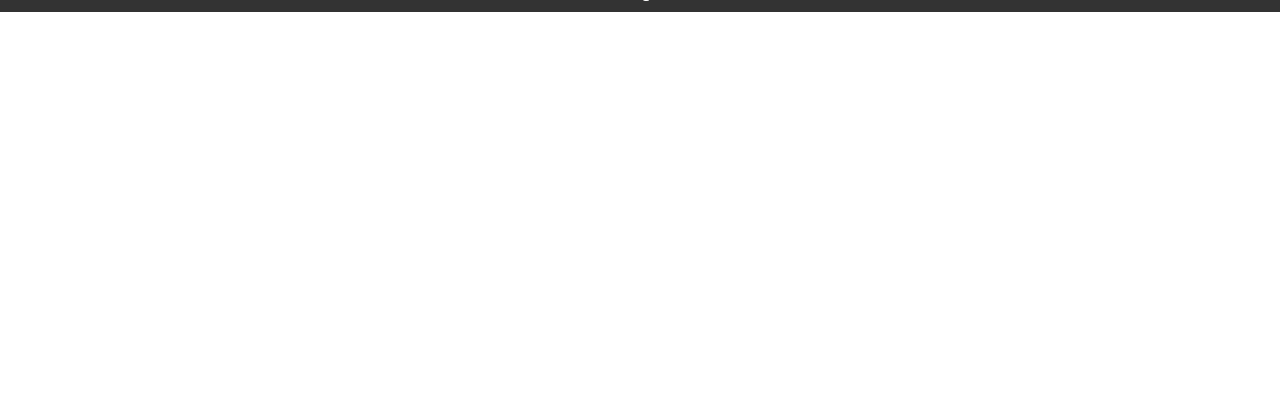
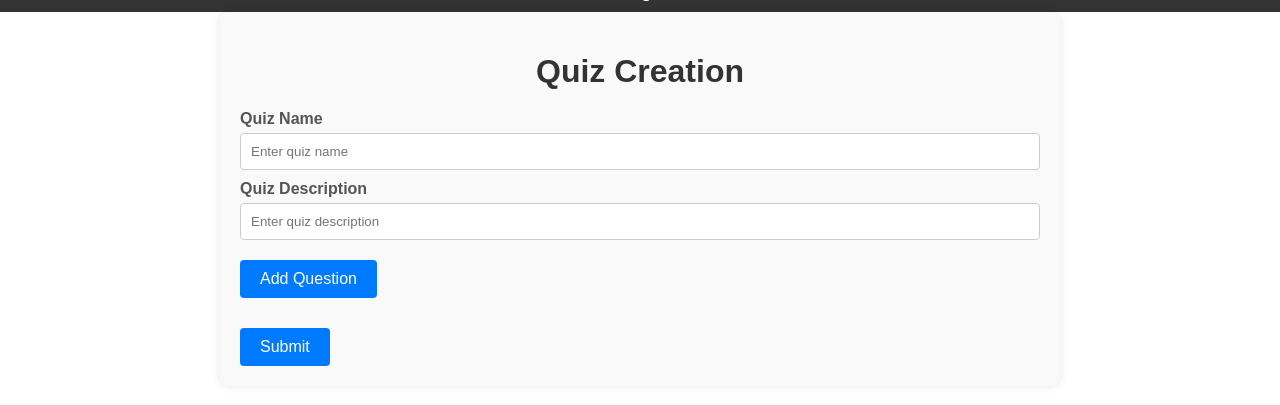
Before and after one commit to yojobama/school-computer-science-web-project, a Flask app: page /create in a window 1280 px wide. Shown: the part 36-441 px from the top of the page. Run offline with Flask 2, Linux system fonts and the light colour scheme.

Commit message:
adding basic quiz adding functunality

```diff
--- a/FlaskWebProject1/FlaskWebProject1/app.py
+++ b/FlaskWebProject1/FlaskWebProject1/app.py
@@ -19,10 +19,24 @@ def login_required(f):
 @app.route("/create", methods=["GET", "POST"])
 def create():
     if request.method == "POST":
-        pass
-        # TODO: Implement this
+        data = request.get_json()
+        quiz_name = data.get('name')
+        quiz_description = data.get('description')
+        questions = data.get('questions')
+
+        # Process the quiz data (e.g., save to a database or file)
+        # For demonstration, we'll just print the data
+        print(f"Quiz Name: {quiz_name}")
+        print(f"Quiz Description: {quiz_description}")
+        print("Questions:")
+        for question in questions:
+            print(f"  Question: {question['question']}")
+            print(f"  Options: {', '.join(question['options'])}")
+
+        return jsonify({"message": "Quiz created successfully!"}), 200
     else:
         return render_template("quizCreation.html")
+
 
 @app.route("/login", methods=['GET', 'POST'])
 def login():
--- a/FlaskWebProject1/FlaskWebProject1/static/quizCreation.css
+++ b/FlaskWebProject1/FlaskWebProject1/static/quizCreation.css
@@ -0,0 +1,80 @@
+/* Container styling */
+.container {
+    max-width: 800px;
+    margin: 0 auto;
+    padding: 20px;
+    background-color: #f9f9f9;
+    border-radius: 8px;
+    box-shadow: 0 0 10px rgba(0, 0, 0, 0.1);
+}
+
+/* Header styling */
+h1 {
+    text-align: center;
+    margin-bottom: 20px;
+    color: #333;
+}
+
+/* Form group styling */
+.form-group {
+    margin-bottom: 20px;
+}
+
+/* Label styling */
+label {
+    display: block;
+    margin-bottom: 5px;
+    font-weight: bold;
+    color: #555;
+}
+
+/* Input and textarea styling */
+input[type="text"],
+textarea {
+    width: 100%;
+    padding: 10px;
+    margin-bottom: 10px;
+    border: 1px solid #ccc;
+    border-radius: 4px;
+    box-sizing: border-box;
+}
+
+/* Button styling */
+button {
+    display: inline-block;
+    padding: 10px 20px;
+    margin-top: 10px;
+    border: none;
+    border-radius: 4px;
+    background-color: #007bff;
+    color: #fff;
+    cursor: pointer;
+    font-size: 16px;
+}
+
+    button:hover {
+        background-color: #0056b3;
+    }
+
+/* Question list styling */
+#questionList {
+    list-style-type: none;
+    padding: 0;
+}
+
+    #questionList li {
+        padding: 10px;
+        margin-bottom: 5px;
+        background-color: #e9ecef;
+        border-radius: 4px;
+    }
+
+/* Question form styling */
+#questionForm {
+    display: none;
+    margin-top: 20px;
+    padding: 20px;
+    background-color: #f1f1f1;
+    border-radius: 8px;
+    box-shadow: 0 0 10px rgba(0, 0, 0, 0.1);
+}
--- a/FlaskWebProject1/FlaskWebProject1/static/quizCreation.js
+++ b/FlaskWebProject1/FlaskWebProject1/static/quizCreation.js
@@ -0,0 +1,72 @@
+let questions = [];
+
+class Question {
+    constructor(question, options) {
+        this.question = question;
+        this.options = options;
+    }
+}
+
+function openQuestionForm() {
+    console.log("openQuestionForm called");
+    document.getElementById("question").value = "";
+    document.getElementById("options").value = "";
+    document.getElementById("questionForm").style.display = "block";
+}
+
+function closeQuestionForm(event) {
+    event.preventDefault();
+    questions.push(new Question(document.getElementById("question").value, document.getElementById("options").value.split("\n")));
+    document.getElementById("questionForm").style.display = "none";
+    updateQuestions();
+}
+
+function submitQuestions(event) {
+    event.preventDefault();
+    const quizName = document.getElementById("quizName").value;
+    const quizDescription = document.getElementById("quizDescription").value;
+    const quizData = {
+        name: quizName,
+        description: quizDescription,
+        questions: questions
+    };
+
+    fetch('/create', {
+        method: 'POST',
+        headers: {
+            'Content-Type': 'application/json'
+        },
+        body: JSON.stringify(quizData)
+    })
+        .then(response => {
+            if (!response.ok) {
+                return response.json().then(errorData => {
+                    throw new Error(`Error ${response.status}: ${errorData.message}`);
+                });
+            }
+            return response.json();
+        })
+        .then(data => {
+            console.log('Success:', data);
+            alert('Quiz submitted successfully!');
+        })
+        .catch((error) => {
+            console.error('Error:', error);
+            alert('Error submitting quiz.');
+        });
+}
+
+function updateQuestions() {
+    let questionList = document.getElementById("questionList");
+    questionList.innerHTML = "";
+    for (let i = 0; i < questions.length; i++) {
+        let listItem = document.createElement("li");
+        listItem.innerHTML = questions[i].question;
+        questionList.appendChild(listItem);
+    }
+}
+
+document.addEventListener('DOMContentLoaded', function () {
+    document.getElementById('quizForm').addEventListener('submit', submitQuestions);
+    document.getElementById('questionForm').addEventListener('submit', closeQuestionForm);
+});
--- a/FlaskWebProject1/FlaskWebProject1/templates/quizCreation.html
+++ b/FlaskWebProject1/FlaskWebProject1/templates/quizCreation.html
@@ -5,6 +5,31 @@
 {% endblock %}
 
 {% block content %}
+<div class="container">
+    <div class="row">
+        <div class="col-md-12">
+            <h1>Quiz Creation</h1>
+            <form id="quizForm" method="post">
+                <div class="form-group">
+                    <label for="quizName">Quiz Name</label>
+                    <input type="text" class="form-control" id="quizName" name="quizName" placeholder="Enter quiz name">
+                    <label for="quizDescription">Quiz Description</label>
+                    <input type="text" class="form-control" id="quizDescription" name="quizDescription" placeholder="Enter quiz description">
+                    <button type="button" onclick="openQuestionForm()">Add Question</button>
+                    <ul id="questionList"></ul>
+                </div>
+                <button type="submit" class="btn btn-primary">Submit</button>
+            </form>
+            <form id="questionForm" style="display: none;">
+                <label for="question">Question:</label>
+                <input type="text" id="question">
+                <label for="options">Options (each on a separate line):</label>
+                <textarea id="options"></textarea>
+                <button type="submit">Submit</button>
+            </form>
+        </div>
+    </div>
+</div>
 {% endblock %}
 
 {% block scripts %}
```
